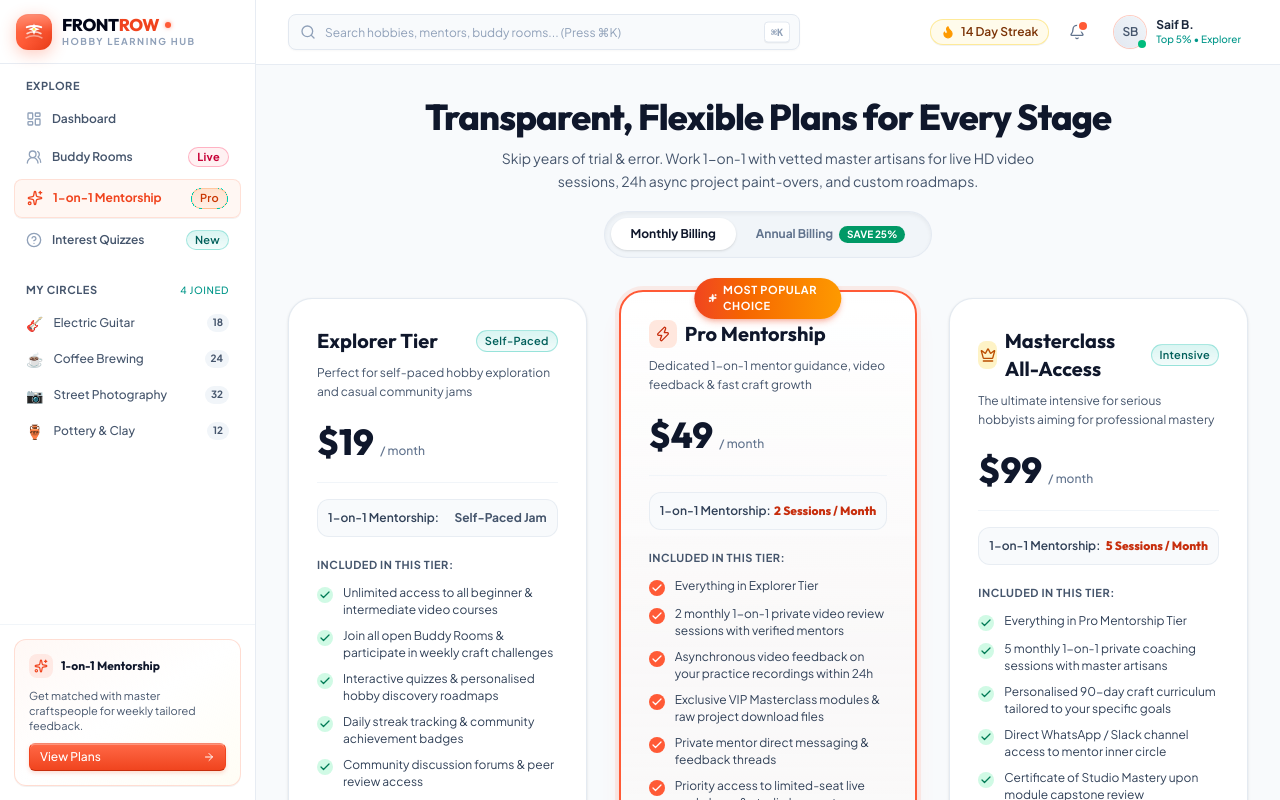
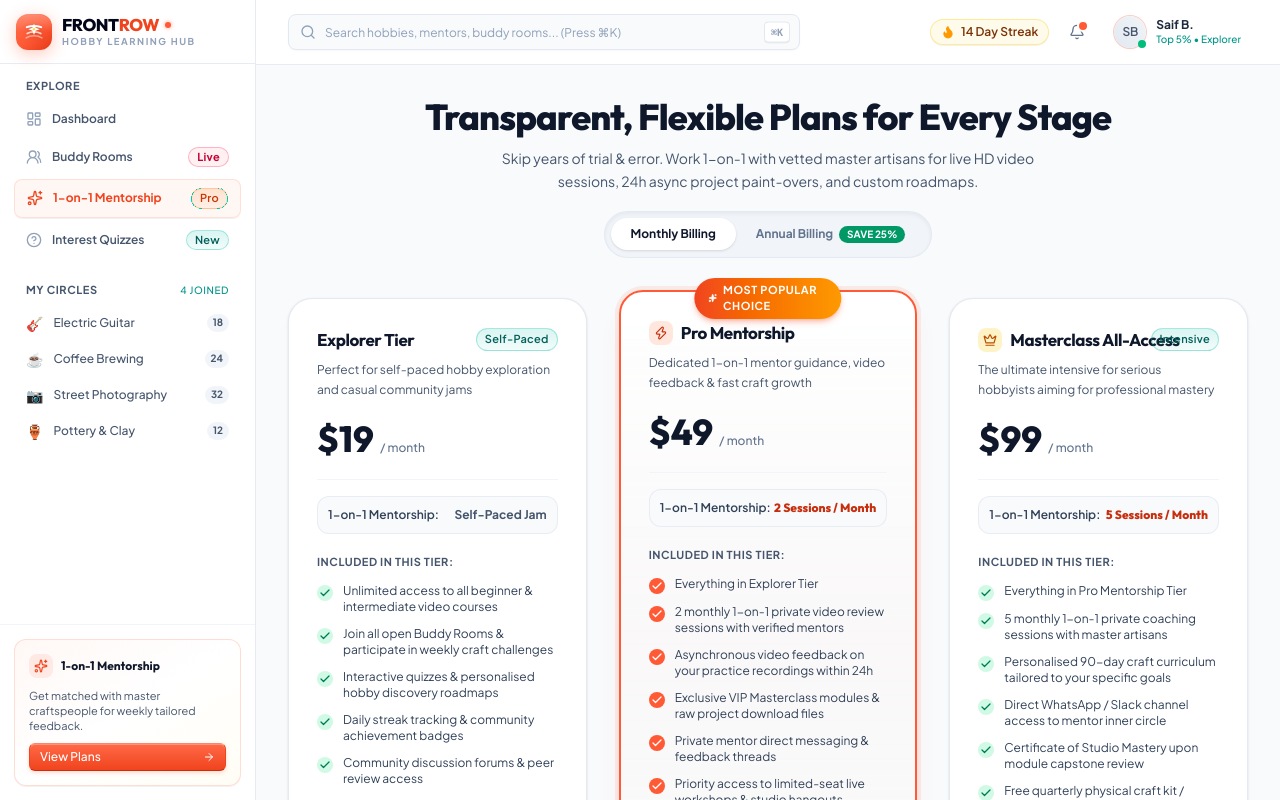
Before and after one commit to kaiizer777/frontrow, a Next.js app: page /subscription in a window 1280 px wide. Shown: the top 800 px of the page. Built offline with nearby package versions, Linux system fonts and the light colour scheme.

Commit message:
style(subscription): ensure Masterclass All-Access title fits on 1 line

```diff
--- a/src/components/subscription/PricingTierCards.tsx
+++ b/src/components/subscription/PricingTierCards.tsx
@@ -95,23 +95,23 @@ export function PricingTierCards({
               {/* Plan Header */}
               <div>
                 <div className="flex items-center justify-between gap-2">
-                  <div className="flex items-center gap-2">
+                  <div className="flex items-center gap-2 min-w-0">
                     {isMaster ? (
-                      <div className="h-7 w-7 rounded-lg bg-amber-100 text-amber-700 flex items-center justify-center">
-                        <Crown className="h-4 w-4" />
+                      <div className="h-6 w-6 rounded-lg bg-amber-100 text-amber-700 flex items-center justify-center shrink-0">
+                        <Crown className="h-3.5 w-3.5" />
                       </div>
                     ) : isPro ? (
-                      <div className="h-7 w-7 rounded-lg bg-primary-100 text-primary-700 flex items-center justify-center">
-                        <Zap className="h-4 w-4" />
+                      <div className="h-6 w-6 rounded-lg bg-primary-100 text-primary-700 flex items-center justify-center shrink-0">
+                        <Zap className="h-3.5 w-3.5" />
                       </div>
                     ) : null}
-                    <h3 className="text-lg sm:text-xl font-bold text-slate-900 font-display">
+                    <h3 className="text-base sm:text-[17px] font-bold text-slate-900 font-display whitespace-nowrap tracking-tight">
                       {plan.name}
                     </h3>
                   </div>
 
                   {plan.badge && !isPro && (
-                    <Badge variant="secondary" size="sm">
+                    <Badge variant="secondary" size="sm" className="shrink-0">
                       {plan.badge}
                     </Badge>
                   )}
```
